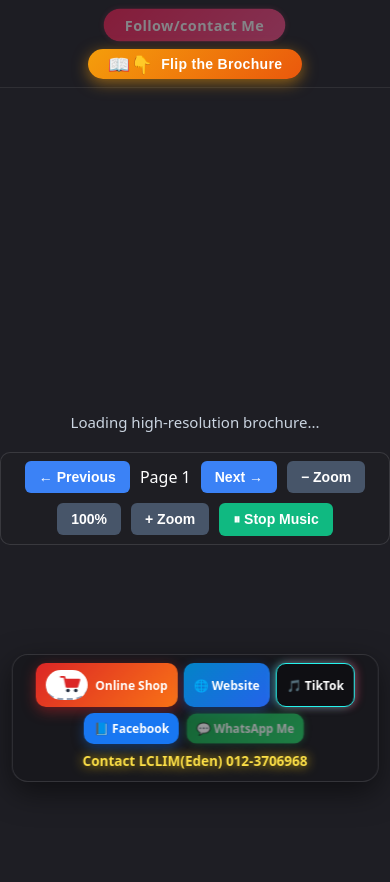
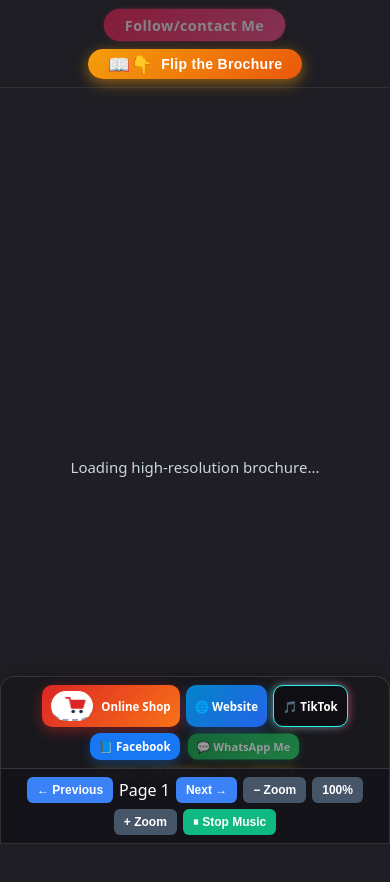
Before and after one commit to LCLIM2928/CompanyBrochure, a plain HTML site: page index.html in a window 390 px wide. Drawn offline with Linux system fonts and the light colour scheme; a script that the page names is missing.

Commit message:
Refactor comments and improve mobile styles

```diff
--- a/index.html
+++ b/index.html
@@ -20,7 +20,7 @@
       overflow-x: auto;
     }
 
-    /* Top Stacked Bar: Highest z-index so nothing blocks clicks */
+    /* Top Stacked Bar: Follow/Contact Button on Top, Flip Brochure Button Directly Beneath */
     .top-bar {
       position: fixed;
       top: 0;
@@ -146,6 +146,7 @@
       transform: translateX(4px) scale(1.02);
     }
 
+    /* 1. Online Shop with Animated Red Cart Track */
     .shop-btn {
       background: linear-gradient(135deg, #dc2626, #f97316);
       box-shadow: 0 4px 14px rgba(220, 38, 38, 0.45);
@@ -178,22 +179,26 @@
       100% { transform: translateX(-6px) rotate(0deg); }
     }
 
+    /* 2. Website Button */
     .web-btn {
       background: linear-gradient(135deg, #0284c7, #2563eb);
       box-shadow: 0 4px 12px rgba(37, 99, 235, 0.35);
     }
 
+    /* 3. TikTok Button */
     .tiktok-btn {
       background: #0f0f13;
       border: 1px solid #25f4ee;
       box-shadow: -2px 0 8px rgba(37, 244, 238, 0.45), 2px 0 8px rgba(254, 44, 85, 0.45);
     }
 
+    /* 4. Facebook Button */
     .fb-btn {
       background: #1877f2;
       box-shadow: 0 4px 12px rgba(24, 119, 242, 0.35);
     }
 
+    /* 5. WhatsApp Me Blinking Button */
     .wa-btn {
       background: linear-gradient(135deg, #16a34a, #25d366);
       box-shadow: 0 0 16px rgba(37, 211, 102, 0.85);
@@ -212,6 +217,7 @@
       }
     }
 
+    /* 6. Blinking Contact LCLIM(Eden) 012-3706968 Text */
     .contact-blink-text {
       text-align: center;
       font-size: 13.5px;
@@ -257,6 +263,7 @@
       object-fit: contain;
     }
 
+    /* Blinking welcome overlay on the left half of the cover spread */
     #coverWelcome {
       position: absolute;
       left: 0;
@@ -285,33 +292,10 @@
       50% { opacity: 0.15; transform: scale(0.97); }
     }
 
-    @media (max-width: 767px) {
-      body {
-        padding-left: 0;
-        padding-bottom: 145px;
-      }
-      .book-wrapper { width: 96vw; }
-      #coverWelcome { display: none !important; }
-      .left-panel {
-        left: 50%;
-        top: auto;
-        bottom: 62px;
-        transform: translateX(-50%);
-        flex-direction: row;
-        flex-wrap: wrap;
-        justify-content: center;
-        width: 94vw;
-        padding: 8px;
-        gap: 6px;
-      }
-      .side-btn { font-size: 12px; padding: 7px 10px; }
-      .contact-blink-text { width: 100%; border-top: none; padding-top: 2px; }
-    }
-
     .controls {
       position: sticky;
       bottom: 12px;
-      background: rgba(30, 30, 36, 0.9);
+      background: rgba(30, 30, 36, 0.94);
       padding: 8px 16px;
       border-radius: 10px;
       border: 1px solid rgba(255, 255, 255, 0.12);
@@ -321,7 +305,7 @@
       align-items: center;
       justify-content: center;
       margin-bottom: 14px;
-      z-index: 99997;
+      z-index: 99999;
     }
     button {
       background: #3b82f6;
@@ -339,13 +323,76 @@
     button.music-on { background: #10b981; }
     button.music-on:hover { background: #059669; }
     #status { font-size: 15px; color: #cbd5e1; margin-top: 20px; }
+
+    /* Mobile responsive adjustments: non-overlapping stacked bottom bars */
+    @media (max-width: 767px) {
+      body {
+        padding-top: 96px;
+        padding-left: 0;
+        padding-bottom: 195px;
+      }
+      .book-wrapper {
+        width: 96vw;
+        margin-top: 6px;
+      }
+      #coverWelcome {
+        display: none !important;
+      }
+      /* 1. Page Navigation & Music Controls pinned at very bottom */
+      .controls {
+        position: fixed;
+        bottom: 0;
+        left: 0;
+        width: 100%;
+        box-sizing: border-box;
+        margin-bottom: 0;
+        border-radius: 0;
+        padding: 8px 6px;
+        gap: 6px;
+        background: rgba(20, 20, 26, 0.98);
+        border-top: 1px solid rgba(255, 255, 255, 0.15);
+        z-index: 100000;
+      }
+      .controls button {
+        padding: 6px 10px;
+        font-size: 12px;
+      }
+      /* 2. Social & Shop Panel stacked cleanly ABOVE the controls bar */
+      .left-panel {
+        position: fixed;
+        left: 0;
+        right: 0;
+        top: auto;
+        bottom: 52px;
+        transform: none;
+        width: 100%;
+        border-radius: 14px 14px 0 0;
+        flex-direction: row;
+        flex-wrap: wrap;
+        justify-content: center;
+        padding: 8px 6px 6px;
+        gap: 6px;
+        background: rgba(24, 24, 30, 0.96);
+        z-index: 99998;
+      }
+      .side-btn {
+        font-size: 11.5px;
+        padding: 6px 9px;
+      }
+      .contact-blink-text {
+        width: 100%;
+        font-size: 12px;
+        border-top: none;
+        padding: 2px 0 0;
+      }
+    }
   </style>
   <script src="https://cdnjs.cloudflare.com/ajax/libs/pdf.js/3.11.174/pdf.min.js"></script>
   <script src="https://cdn.jsdelivr.net/npm/page-flip@2.0.7/dist/js/page-flip.browser.min.js"></script>
 </head>
 <body>
 
-  <!-- Top Stacked Buttons -->
+  <!-- Top Stacked Buttons: Follow/Contact on Top, Flip Brochure Directly Beneath -->
   <div class="top-bar">
     <a class="follow-btn" href="https://lclim2928.github.io/2025nameCard/ImpactSoft_Follow_me.html" target="_blank" rel="noopener noreferrer">
       Follow/contact Me
@@ -356,8 +403,9 @@
     </button>
   </div>
 
-  <!-- Left-Hand Vertical Panel -->
+  <!-- Left-Hand Vertical Panel (Docked Above Controls on Mobile) -->
   <div class="left-panel">
+    <!-- Online Shop with Animated Red Cart Track -->
     <a class="side-btn shop-btn" href="https://take.app/impactsoft" target="_blank" rel="noopener noreferrer">
       <span class="cart-track">
         <img src="cartimages.jpeg" alt="Cart" onerror="this.style.display='none'; this.nextElementSibling.style.display='block';" />
@@ -371,27 +419,33 @@
       <span>Online Shop</span>
     </a>
 
+    <!-- Website -->
     <a class="side-btn web-btn" href="https://impactsoftsolutions.com/" target="_blank" rel="noopener noreferrer">
       🌐 Website
     </a>
 
+    <!-- TikTok -->
     <a class="side-btn tiktok-btn" href="https://www.tiktok.com/@impactsoft" target="_blank" rel="noopener noreferrer">
       🎵 TikTok
     </a>
 
+    <!-- Facebook -->
     <a class="side-btn fb-btn" href="https://www.facebook.com/lclim.ImpactSoft" target="_blank" rel="noopener noreferrer">
       📘 Facebook
     </a>
 
+    <!-- WhatsApp Me (Blinking) -->
     <a class="side-btn wa-btn" href="https://wa.me/60123706968" target="_blank" rel="noopener noreferrer">
       💬 WhatsApp Me
     </a>
 
+    <!-- Blinking Contact Text -->
     <div class="contact-blink-text">
       Contact LCLIM(Eden) 012-3706968
     </div>
   </div>
 
+  <!-- Background Audio Element with autoplay enabled -->
   <audio id="bgMusic" src="music.mp3" autoplay loop preload="auto"></audio>
 
   <div id="status">Loading high-resolution brochure...</div>
@@ -421,7 +475,7 @@
     let pageFlipInstance = null;
     let totalPdfPages = 0;
 
-    // --- Realistic Paper Page-Flip Sound Effect ---
+    // --- Realistic Paper Page-Flip Sound Effect (Custom flip.mp3 or Web Audio API fallback) ---
     let audioCtx = null;
     let customFlipAvailable = false;
 
@@ -559,7 +613,6 @@
         playPageFlipSound();
         pageFlipInstance.turnToPage(0);
       } else {
-        // Explicit target index avoids St.PageFlip stalling on cover page 0
         const nextIdx = currentIdx === 0 ? 1 : Math.min(totalPdfPages - 1, currentIdx + 1);
         pageFlipInstance.flip(nextIdx);
       }
```
